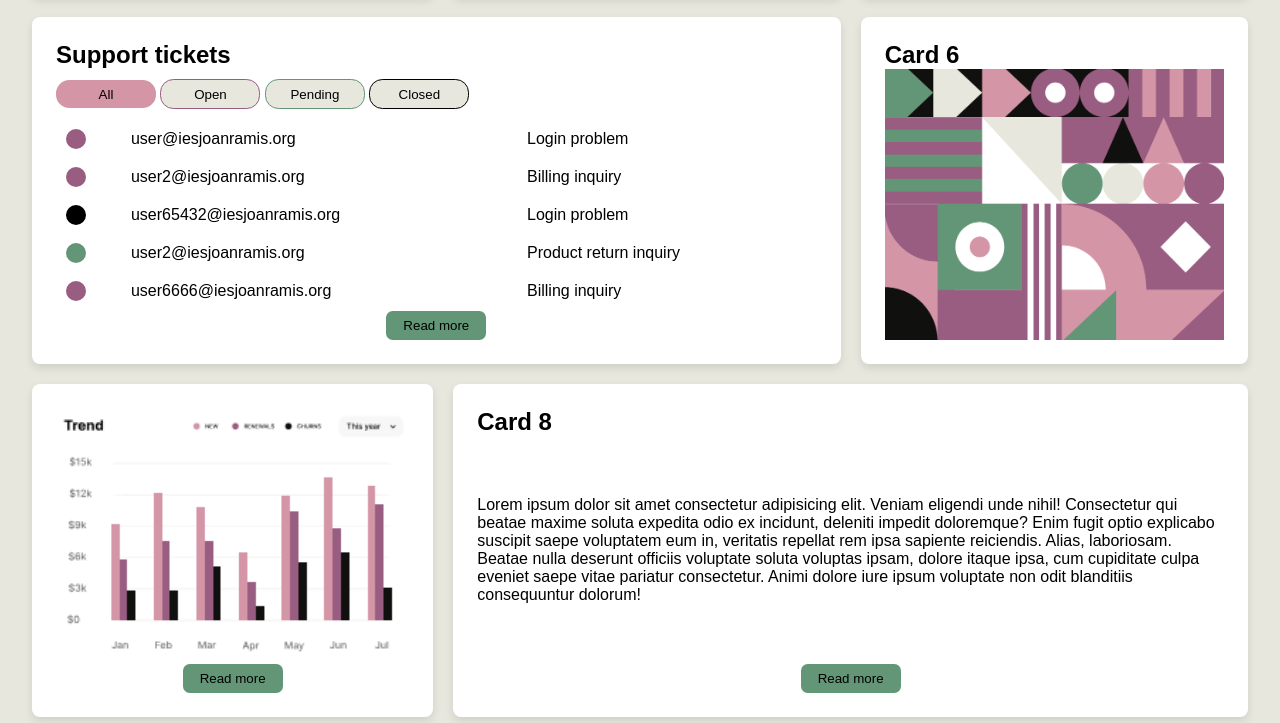
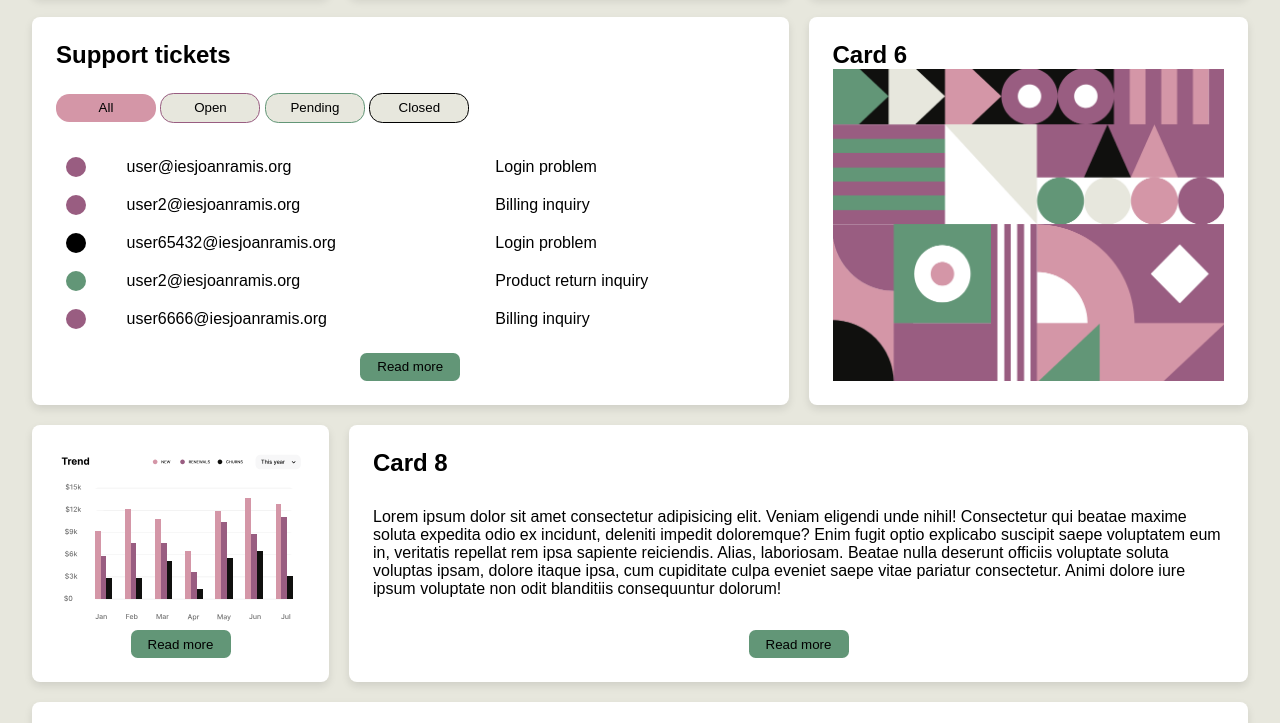
Before and after one commit to svinent211/ExercicisLM, a plain HTML site: page UD3/ud3_ex3_grid_Sergi_Vinent/lmsgi_ex3_ud3.html in a window 1280 px wide. Shown: the part 148-871 px from the top of the page. Drawn offline with Linux system fonts and the light colour scheme.

Commit message:
UD3ex3: Simplificar auto amb repeat

```diff
--- a/UD3/ud3_ex3_grid_Sergi_Vinent/lmsgi_ex3_ud3.css
+++ b/UD3/ud3_ex3_grid_Sergi_Vinent/lmsgi_ex3_ud3.css
@@ -110,7 +110,7 @@ main {
 
 section.cards {
   display: grid;
-  grid-template-columns: 33% auto auto; /* Si es posen tots auto es primer es massa petit i si pos tots 33% surt del main */
+  grid-template-columns: repeat(3, auto);
   grid-template-rows: repeat(8, auto);
   gap: 20px 0;
   grid-template-areas:
```
